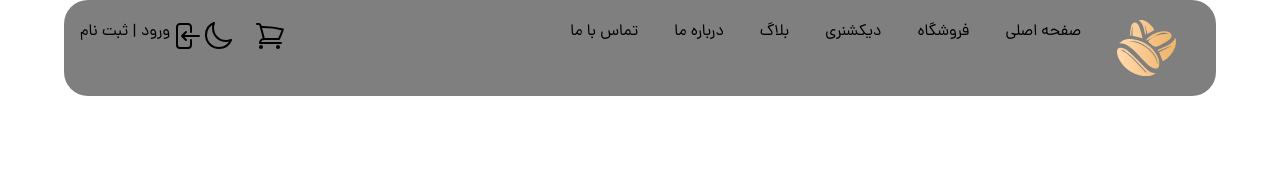
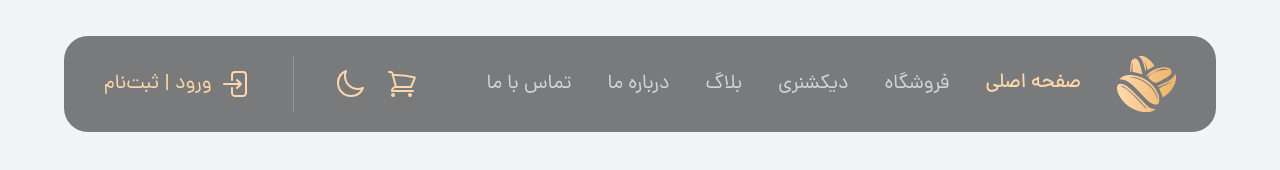
Before and after one commit to danialramzani/Tailwind-Project, a website: page Coffee-Shop/public/index.html in a window 1280 px wide. Drawn offline with Linux system fonts and the light colour scheme.

Commit message:
header update

```diff
--- a/Coffee-Shop/public/index.html
+++ b/Coffee-Shop/public/index.html
@@ -9,7 +9,7 @@
     <link rel="icon" href="images/fav-icon.png" type="image/png">
 </head>
 
-<body class="font-Dana">
+<body class="font-Dana bg-gray-100 dark:bg-zinc-800">
     <!-- All App Icons -->
     <svg class="hidden">
         <symbol id="shopping-cart" xmlns="http://www.w3.org/2000/svg" fill="none" viewBox="0 0 24 24" stroke-width="1.5"
@@ -34,11 +34,11 @@
         </symbol>
     </svg>
 
-    <header class="flex items-center w-[90%] h-24 pl-4 pr-10 py-5 mx-auto bg-black/50 rounded-3xl">
-        <div class="flex justify-between w-full">
+    <header class="fixed top-9 right-0 left-0 flex items-center w-[90%] h-24 px-10 py-5 mx-auto bg-black/50 rounded-3xl">
+        <div class="flex items-center justify-between w-full">
             <!-- Logo & Menu -->
 
-            <nav class="flex gap-x-9">
+            <nav class="flex items-center gap-x-9">
                 <!-- Logo -->
 
                 <div>
@@ -46,8 +46,8 @@
                 </div>
                 <!-- Menu -->
 
-                <ul class="flex gap-x-9">
-                    <li>
+                <ul class="flex gap-x-9 text-xl text-gray-300">
+                    <li class="font-DanaMedium text-orange-200">
                         <a href="#">صفحه اصلی</a>
                     </li>
                     <!-- Has Sub -->
@@ -90,9 +90,9 @@
                 </ul>
             </nav>
             <!-- Cart & Theme Toggle & Login Link -->
-            <div class="flex">
+            <div class="flex text-xl gap-x-10 text-orange-200">
                 <!-- Cart Icon & Theme switch Btn -->
-                <div class="flex gap-x-5">
+                <div class="flex items-center gap-x-5">
                     <!-- Cart -->
                     <div>
                         <svg class="w-8 h-8">
@@ -106,12 +106,14 @@
                         </svg>
                     </div>
                 </div>
+                <!-- Divide Border -->
+                 <span class="block w-px h-14 bg-white/20"></span>
                 <!-- Login Link -->
-                <a href="#" class="flex">
-                    <svg class="w-8 h-8">
+                <a href="#" class="flex items-center gap-x-2.5">
+                    <svg class="w-8 h-8 rotate-180">
                         <use xlink:href="#arrow-left-end-on-rectangle"></use>
                     </svg>
-                    ورود | ثبت‌ نام
+                    ورود | ثبت‌نام
                 </a>
             </div>
         </div>
--- a/Coffee-Shop/tailwind.config.js
+++ b/Coffee-Shop/tailwind.config.js
@@ -1,6 +1,7 @@
 /** @type {import('tailwindcss').Config} */
 module.exports = {
   content: ["./public/**/*.{html,js}"],
+  darkMode: "class",
   theme: {
     extend: {
       colors: {
```
Also changed, not shown: Coffee-Shop/public/styles/app.css.
